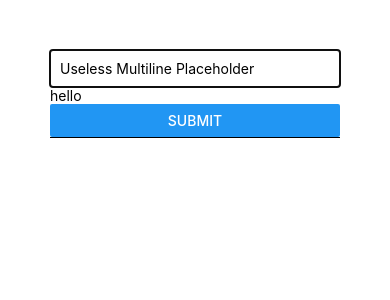
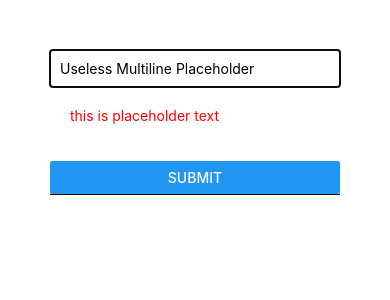
Before and after one commit to Hussain-hamim/Taskly, a React Native app: screen / in a window 390 px wide. Shown: the top 300 px of the page. Built offline with nearby package versions, Linux system fonts and the light colour scheme.

Commit message:
more TextInput props

```diff
--- a/App.js
+++ b/App.js
@@ -4,6 +4,7 @@ import { View, TextInput, Button, Pressable, Text } from "react-native";
 const MultilineTextInputExample = () => {
   const [value, onChangeText] = React.useState("Useless Multiline Placeholder");
   const [text, setText] = React.useState("");
+  const [color, setColor] = React.useState("");
 
   // If you type something in the text box that is a color, the background will change to that
   // color.
@@ -46,7 +47,32 @@ const MultilineTextInputExample = () => {
           console.log(eventCount);
         }}
       />
-      <TextInput value="hello" onChangeText={() => null} />
+      <View>
+        <TextInput
+          style={{ padding: 20 }}
+          value={text}
+          onChangeText={(text) => setText(text)}
+          onFocus={() => setColor("orchid")}
+          onScroll={() => console.log("scrolling...")}
+          onSelectionChange={() => console.log("selection changed")}
+          placeholder="this is placeholder text"
+          placeholderTextColor="red"
+          // selection={{ start: 1, end: 5 }}
+          selectionColor="lightgray"
+          selection={true}
+          // textAlign="center"
+        />
+        <TextInput
+          value={text}
+          onChangeText={(text) => setText(text)}
+          // readOnly
+          backgroundColor="white"
+          returnKeyLabel="name"
+          returnKeyType="google"
+          selection={{ start: 1, end: 5 }}
+          selectionColor="lightgray"
+        />
+      </View>
 
       <Button title="submit" onPress={() => null} />
       <Text>{text}</Text>
```
